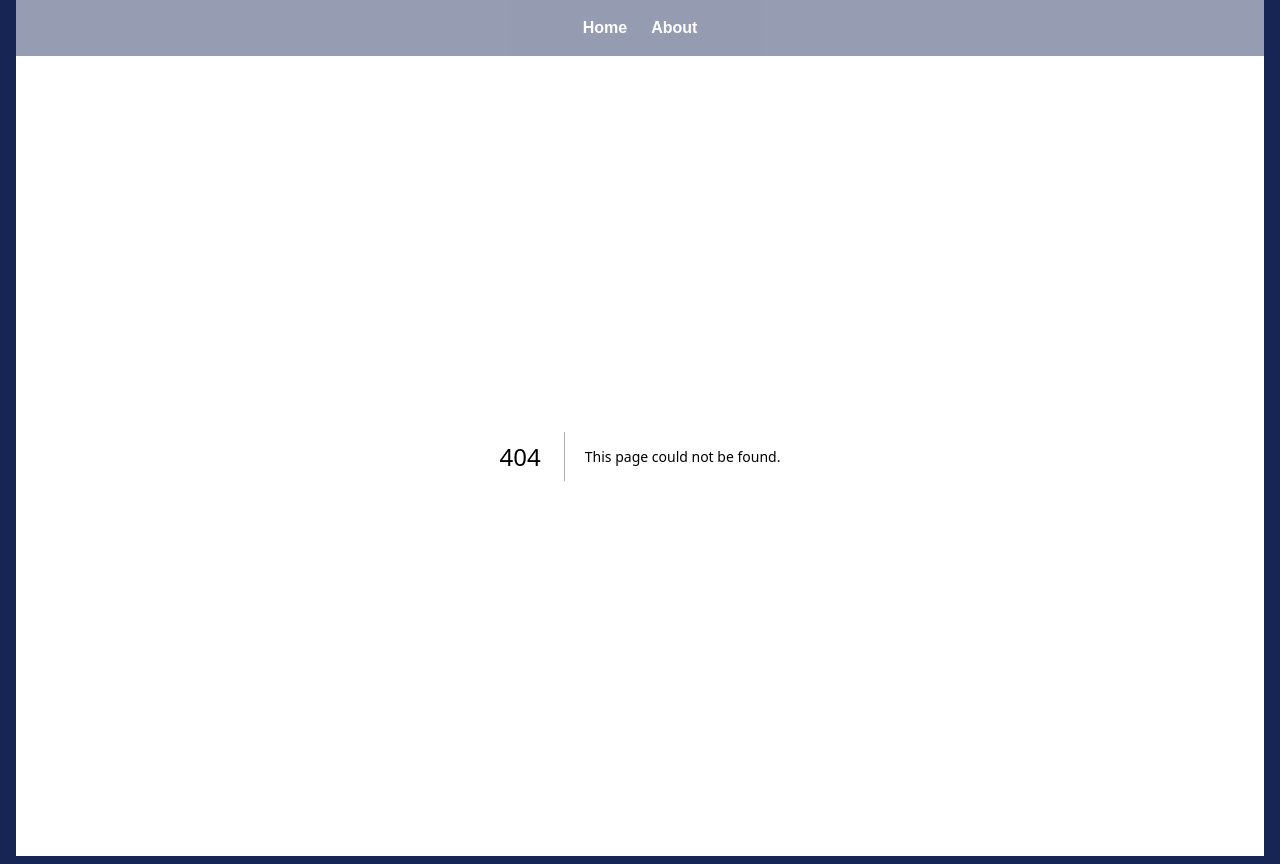
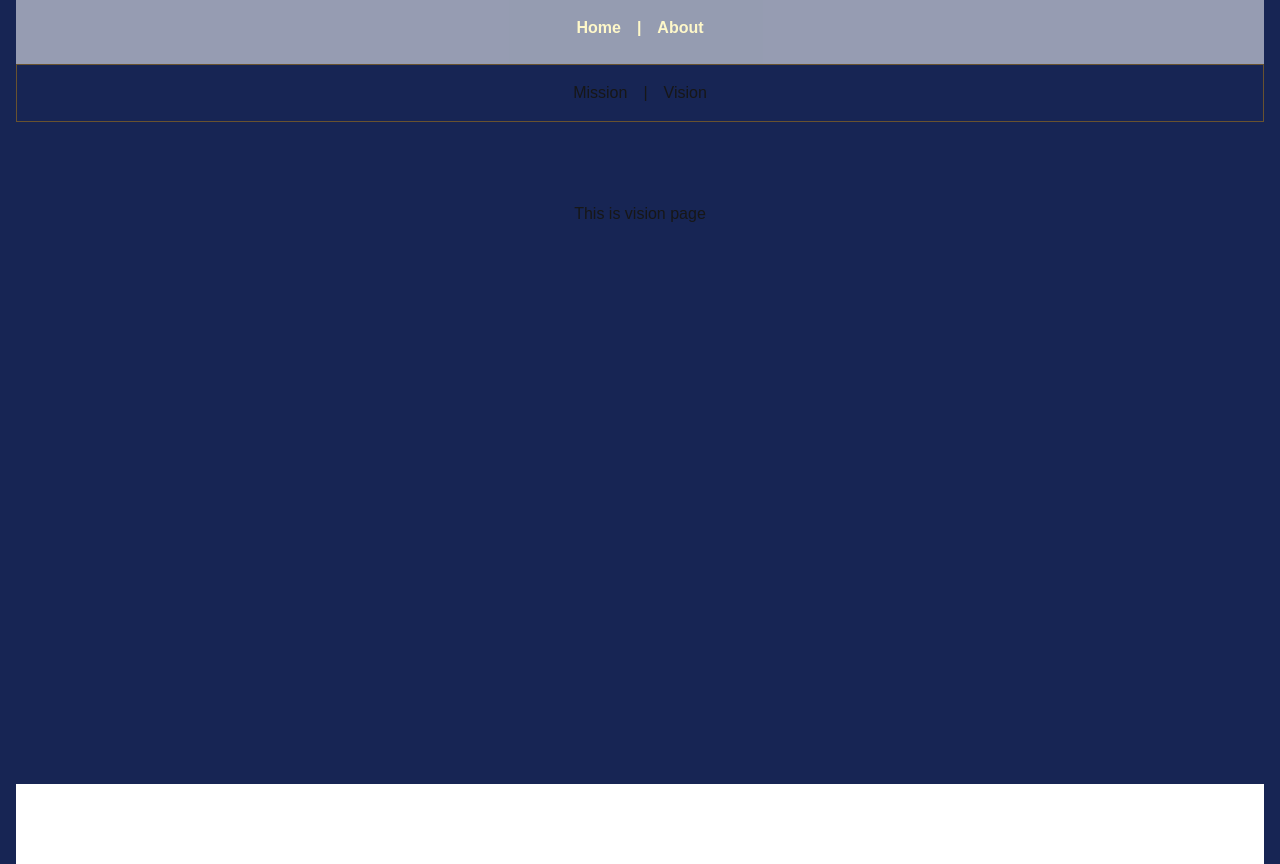
Before and after one commit to Rashedin-063/Next.js-Crash-Course, a Next.js app: page /about/vision in a window 1280 px wide. Before the commit this address had no page. Built offline with nearby package versions, Linux system fonts and the light colour scheme.

Commit message:
dynamic routing added

```diff
--- /dev/null
+++ b/app/about/layout.jsx
@@ -0,0 +1,17 @@
+import Link from "next/link";
+
+export default function AboutLayout({children}) {
+  return (
+    <div>
+      <nav className='flex items-center justify-center py-4 gap-4 border border-opacity-45 border-yellow-600'>
+        <Link href='/about/mission'>
+        Mission
+        </Link> |
+        <Link href='/about/vision'>
+        Vision
+        </Link>
+      </nav>
+    <div>{children}</div>
+    </div>
+  )
+}
--- /dev/null
+++ b/app/about/mission/page.jsx
@@ -0,0 +1,5 @@
+export default function MissionPage() {
+  return (
+    <div className='text-center pt-20'>This is mission page</div>
+  )
+}
--- a/app/about/page.jsx
+++ b/app/about/page.jsx
@@ -1,6 +1,5 @@
-const About = () => {
+export default function AboutPage () {
   return (
-    <div>page</div>
+    <div className='text-center pt-20'>This is About page</div>
   )
 }
-export default About
--- /dev/null
+++ b/app/about/vision/page.jsx
@@ -0,0 +1,3 @@
+export default function VisionPage() {
+  return <div className='text-center pt-20'>This is vision page</div>;
+}
--- a/app/layout.js
+++ b/app/layout.js
@@ -20,15 +20,24 @@ export const metadata = {
 
 export default function RootLayout({ children }) {
   return (
-    <html lang="en" className="mx-4 bg-blue-950 ">
+    <html lang='en' className='max-w-7xl mx-auto px-4 bg-blue-950 '>
       <body
         className={`${geistSans.variable} ${geistMono.variable} antialiased`}
       >
-        <nav className='py-4 bg-blue-950 opacity-45 text-white font-semibold flex gap-6 justify-center'>
-          <Link href='/'>Home</Link>
-          <Link href='/about'>About</Link>
-       </nav>
-        {children}
+        <nav className='py-4 bg-blue-950 opacity-45 text-yellow-200 font-semibold flex gap-6 justify-center h-16'>
+          <ul className='flex gap-4'>
+            <li>
+              <Link href='/'>Home</Link>
+            </li>
+            |
+            <li>
+              <Link href='/about'>About</Link>
+            </li>
+          </ul>{' '}
+        </nav>
+
+        <div className='h-[90vh] bg-blue-950 '>{children}</div>
+        <footer className='h-20'></footer>
       </body>
     </html>
   );
--- a/app/page.js
+++ b/app/page.js
@@ -1,15 +1,22 @@
-import Image from "next/image";
+
 
 export default function Home() {
   return (
-   <div className="min-h-[90vh] flex justify-center items-center bg-blue-950 px-8">
+   <div className="min-h-[90vh] flex justify-center items-center bg-blue-950 px-8 h-[80vh]">
       <div>
           <h1 className="text-3xl text-yellow-600 font-semibold italic"> Hello World </h1>
       <p className="block italic mt-2 text-green-600">I am rashedin islam, a junior mern stack developer
         </p>
         <p className="mt-2 text-sm">Gosh! It&apos;s too slow!!! what else can I do now! I need to upgrade my laptop right now. Why it is this slow! I&apos;m so disappointed. I&apos;m helpless here</p>
         <button></button>
-        <button className="bg-green-900 px-6 py-2 mt-2 rounded-full text-sm text-yellow-600">Help Me</button>
+        <button className="bg-green-900 px-6 py-2 mt-4 rounded-full text-sm text-">Help Me</button>
+        <p className="mt-8">Is it now woeking? I don&apos;t think so</p>
+        <p>It&apos;s really disgusting. I don&apos;t know wha to do</p>
+        <p>shit man, how can I make it functional</p>
+        <p>now what? still the same problem</p>
+        <p>It&apos;s still too much slow. I think I&apos;ve to upgrade my ram capacity.</p>
+       <p>hi</p>
+       <em>Hello</em>
       </div>
    </div>
   );
```
